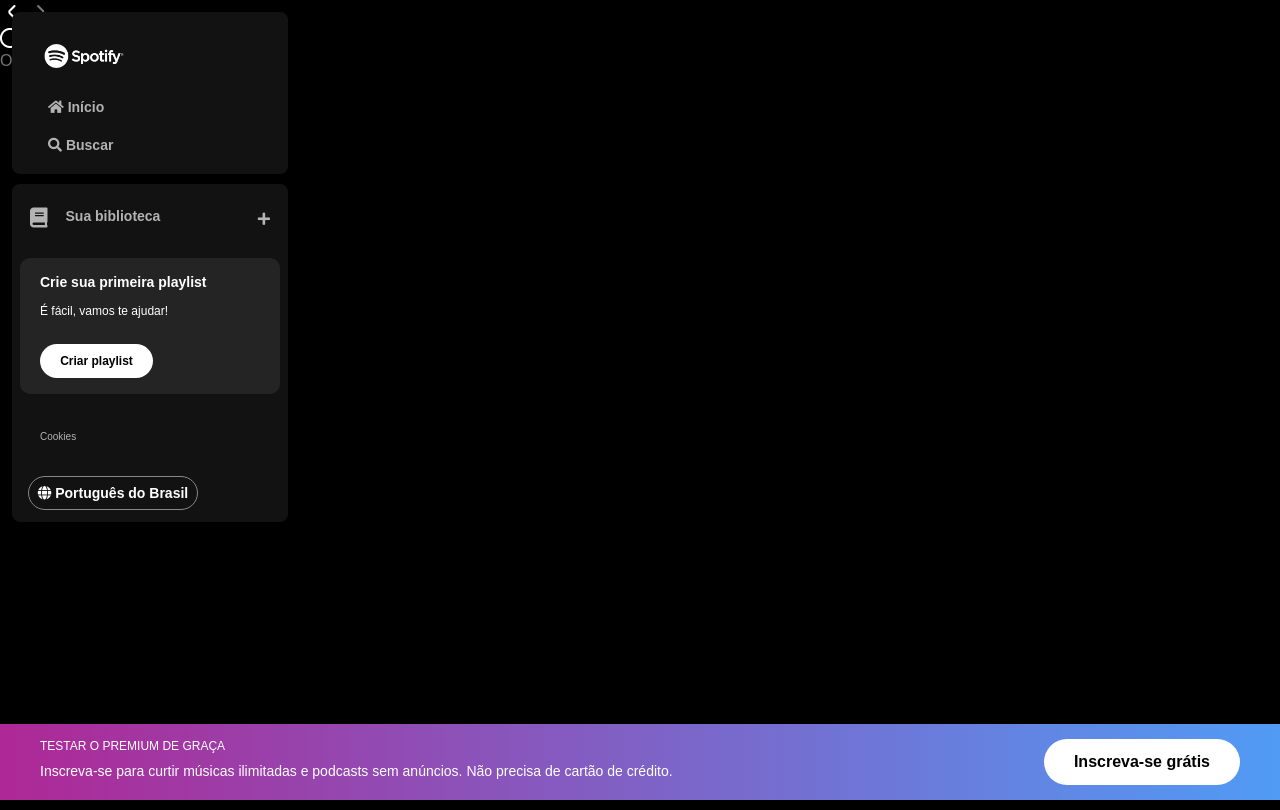
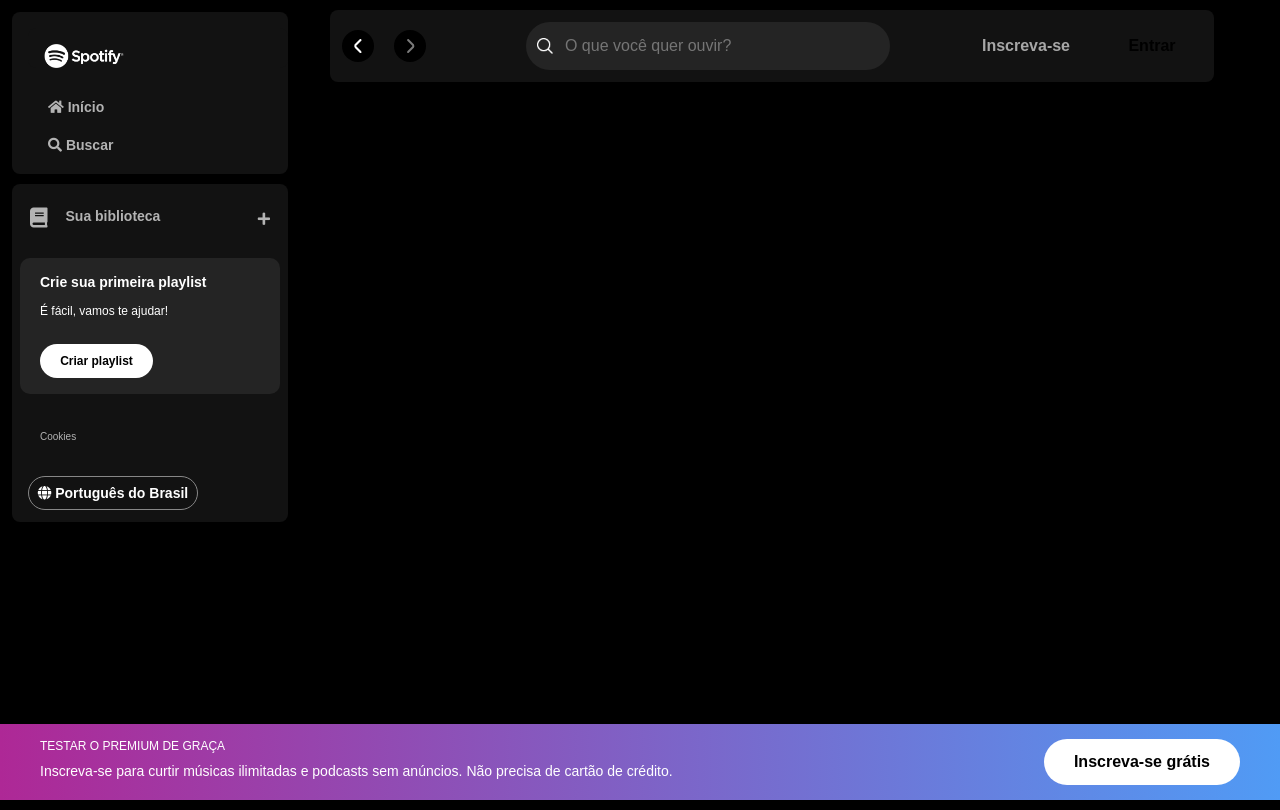
Before and after one commit to Maruka13/Spotify, a plain HTML site: page index.html in a window 1280 px wide. Drawn offline with Linux system fonts and the light colour scheme.

Commit message:
style main

```diff
--- a/index.html
+++ b/index.html
@@ -9,6 +9,7 @@
     <link rel="stylesheet" href="./src/styles/reset.css">
     <link rel="stylesheet" href="./src/styles/vars.css">
     <link rel="stylesheet" href="./src/styles/sidebar-footer.css">
+    <link rel="stylesheet" href="./src/styles/main-content.css">
     <link rel="stylesheet" href="https://use.fontawesome.com/releases/v5.15.4/css/solid.css"
         integrity="sha384-Tv5i09RULyHKMwX0E8wJUqSOaXlyu3SQxORObAI08iUwIalMmN5L6AvlPX2LMoSE" crossorigin="anonymous"/>
     <link rel="stylesheet" href="https://use.fontawesome.com/releases/v5.15.4/css/fontawesome.css"
@@ -76,15 +77,15 @@
 
     <main>
         <div class="main-container">
-            <nav>
+            <nav class="header__navigation">
                 <div class="navigation">
-
                     <button class="arrow-left">
                         <img src="./src/assets/icons/small-left.png" alt="Seta esquerda">
                     </button>
                     <button class="arrow-right">
                         <img src="./src/assets/icons/small-right.png" alt="Seta direita">
                     </button>
+                </div>
 
                 <div class="header__search">
                     <img src="./src/assets/icons/search.png" alt="">
@@ -94,9 +95,6 @@
                 <div class="header__login">
                     <button class="subscribe">Inscreva-se</button>
                     <button class="login">Entrar</button>
-
-                    </div>
-
                 </div>
             </nav>
         </div>
--- /dev/null
+++ b/src/styles/main-content.css
@@ -0,0 +1,90 @@
+.main-container{
+    max-width: 80vw;
+    height: 100vh;
+    margin-left: 320px;
+    margin-right: 56px;
+}
+
+.header__navigation {
+    display: flex;
+    justify-content: space-between;
+    align-items: center;
+    padding: 16px;
+    margin: 10px;
+    border-radius: 8px;
+    background-color: #121212;
+    padding: 12px;
+  }
+
+  .header__navigation .navigation {
+    display: flex;
+    justify-content: space-around;
+    align-items: center;
+  }
+
+  .header__navigation .navigation .arrow-left {
+    margin-right: 1.25rem;
+  }
+
+  .arrow-left, .arrow-right {
+    display: flex;
+    align-items: center;
+    justify-content: center;
+    width: 32px;
+    height: 32px;
+    background: var(--bg-icon);
+    background-color:var(--bg-arrow-color);
+    border-radius: 50%;
+    border: none;
+    cursor: pointer;
+  }
+
+  .header__login {
+    display: flex;
+    align-items: center;
+  }
+
+  .header__search {
+    display: flex;
+    align-items: center;
+    width: 364px;
+    height: 48px;
+    margin-left: 8px;
+    background-color: #242424;
+    border-radius: 500px;
+    border: 1px solid transparent;
+  }
+
+  .header__search img {
+    width: 16px;
+    height: 16px;
+    margin-left: 10px;
+  }
+
+  .header__search input {
+    background: transparent;
+    border: none;
+    padding: 0px 100px 0 12px;
+    color: #fff;
+    text-overflow: ellipsis;
+    overflow:hidden;
+    white-space: nowrap;
+    outline: none;
+  }
+
+  .header__login .subscribe {
+    color: #a7a7a7;
+    font-size: 16px;
+    font-weight: 700;
+    background-color: transparent;
+    margin-right: 32px;
+  }
+
+  .header__login .login {
+    width: 100px;
+    height: 48px;
+    color: #000;
+    font-size: 16px;
+    font-weight: 700;
+    border-radius: 40px;
+  }
--- a/src/styles/vars.css
+++ b/src/styles/vars.css
@@ -1,3 +1,11 @@
 :root {
+
+    /*font*/
     --font-dm-sans: "DM Sans", sans-serif;
+
+    /*colors*/
+    --bg-icon: #131313;
+    --bg-arrow-color:rgba(0,0,0,7);
+
+
 }
```
Lines whose indentation alone changed are shown as unchanged.
